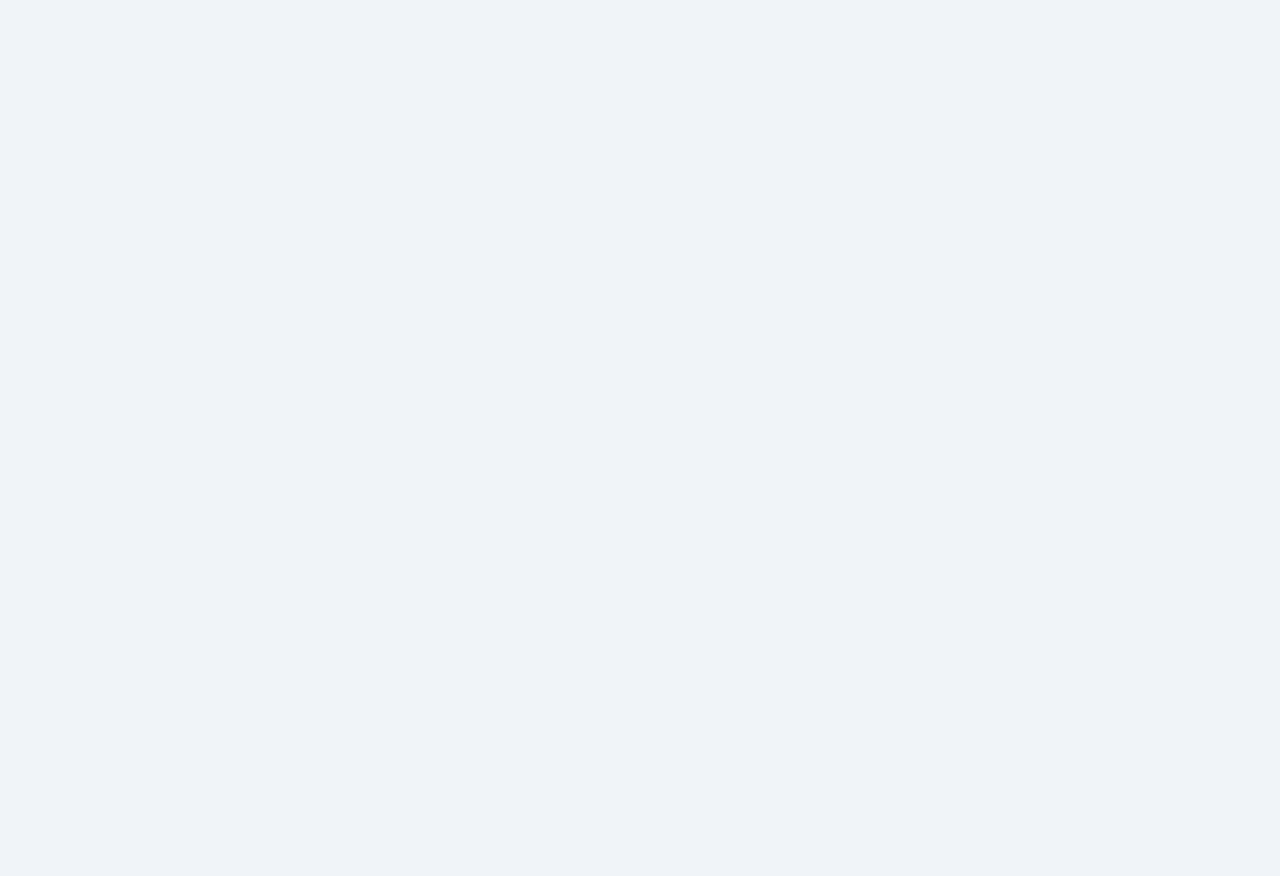
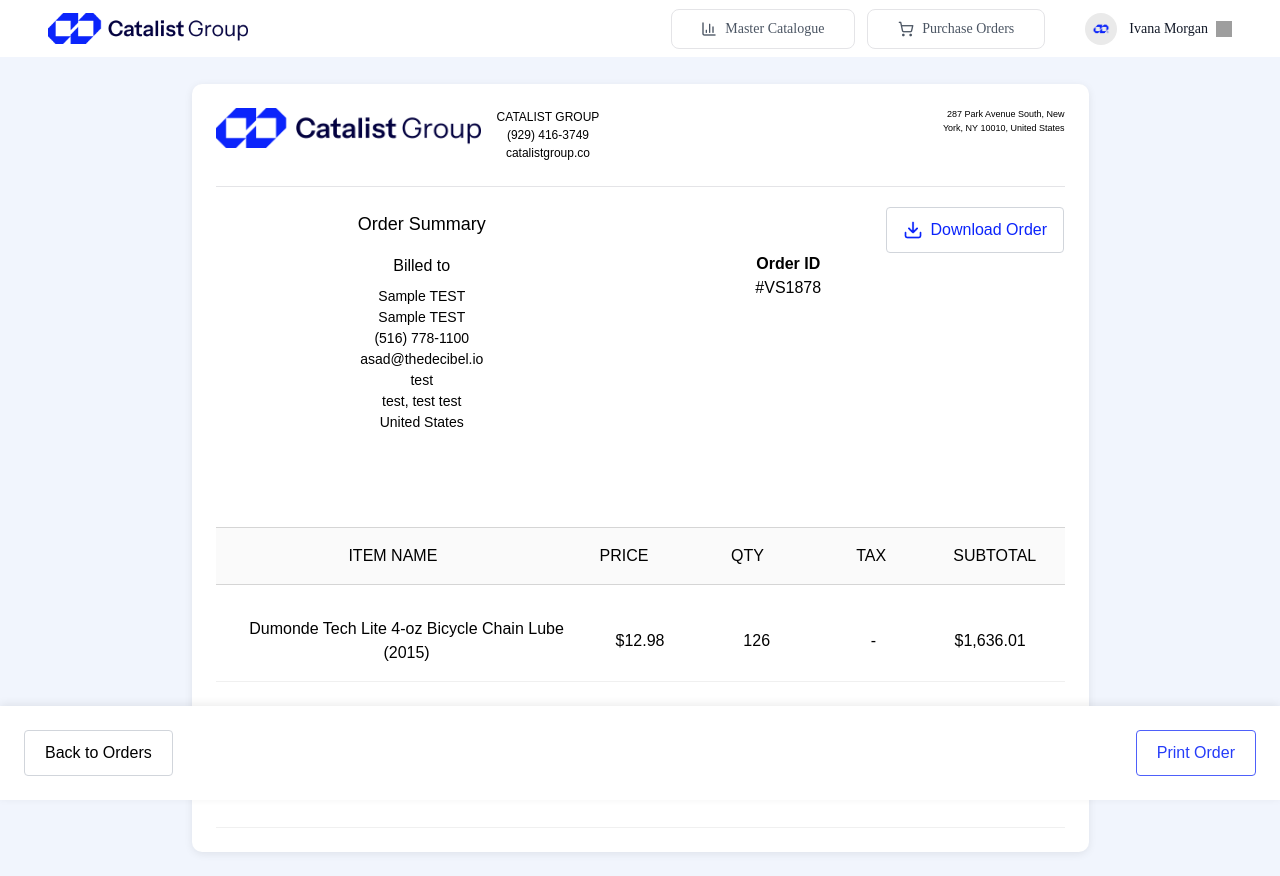
Before and after one commit to Iweisc/catalist, a React (Create React App) app: page /order-details/1 in a window 1280 px wide. Before the commit this address had no page. Before the commit the page ends 800 px from the top, so only its background shows below. Built offline with nearby package versions, Linux system fonts and the light colour scheme; grey boxes are pictures that could not be loaded.

Commit message:
feat: Add view order page

```diff
--- a/src/App.js
+++ b/src/App.js
@@ -3,6 +3,7 @@
 import LoginPage from './pages/LoginPage';
 import DashboardPage from './pages/DashboardPage';
 import PurchaseOrdersPage from './pages/PurchaseOrdersPage';
+import OrderDetailsPage from './pages/OrderDetailsPage';
 import MobileNav from './components/layout/MobileNav';
 import './App.css';
 
@@ -16,6 +17,7 @@
           <Route path="/login" element={<LoginPage />} />
           <Route path="/dashboard" element={<DashboardPage />} />
           <Route path="/purchase-orders" element={<PurchaseOrdersPage />} />
+          <Route path="/order-details/:orderId" element={<OrderDetailsPage />} />
         </Routes>
       </div>
     </Router>
--- /dev/null
+++ b/src/pages/OrderDetailsPage/OrderDetailsPage.css
@@ -0,0 +1,208 @@
+.order-details-page {
+    background: #F1F5FD;
+    min-height: 100vh;
+}
+
+.order-details-content {
+    max-width: 1440px;
+    margin: 0 auto;
+    padding: 24px;
+}
+
+.page-title {
+    font-size: 24px;
+    font-weight: 500;
+    margin-bottom: 24px;
+}
+
+.order-summary-card {
+    background: #FFFFFF;
+    border-radius: 10px;
+    box-shadow: 0px 2px 8.4px rgba(0, 0, 0, 0.08);
+    padding: 24px;
+    max-width: 897px;
+    margin: 0 auto;
+}
+
+.card-header {
+    display: flex;
+    justify-content: space-between;
+    padding-bottom: 24px;
+    border-bottom: 1px solid #E4E4E7;
+}
+
+.company-info {
+    display: flex;
+    gap: 16px;
+}
+
+.company-logo {
+    /* position: relative; */
+}
+
+.company-text {
+    /* position: relative; */
+}
+
+.company-info img {
+    height: 40px;
+}
+
+.company-info p {
+    margin: 0;
+    font-size: 12px;
+}
+
+.company-address p {
+    margin: 0;
+    font-size: 9px;
+    text-align: right;
+}
+
+.card-body {
+    display: grid;
+    grid-template-columns: 1fr 1fr;
+    padding: 24px 0;
+    gap: 24px;
+}
+
+.billed-to h2 {
+    font-size: 18px;
+    font-weight: 500;
+    margin-bottom: 16px;
+}
+
+.billed-to h3 {
+    font-size: 16px;
+    font-weight: 500;
+    margin-bottom: 8px;
+}
+
+.billed-to {
+    position: relative;
+}
+
+.billed-to p {
+    margin: 0;
+    font-size: 14px;
+    line-height: 1.5;
+}
+
+.order-id-section h3 {
+    font-size: 16px;
+    font-weight: 600;
+}
+
+.order-id-section {
+    position: relative;
+    left: -70px;
+    top: 41px;
+}
+
+.order-id-section p {
+    font-size: 16px;
+}
+
+.download-order button {
+    display: flex;
+    align-items: center;
+    gap: 8px;
+    background: #FFFFFF;
+    border: 1px solid #D1D5DB;
+    border-radius: 4px;
+    padding: 10px 16px;
+    color: #0B24FB;
+    cursor: pointer;
+    position: relative;
+    left: 670px;
+    top: -250px;
+}
+
+.download-order button img {
+    width: 20px;
+}
+
+.items-table {
+    border-top: 1px solid #D5D5D5;
+}
+
+.items-table .table-header,
+.items-table .table-row {
+    display: grid;
+    grid-template-columns: 3fr 1fr 1fr 1fr 1fr;
+    padding: 16px;
+}
+
+.items-table .table-header {
+    background: #FAFAFA;
+    font-weight: 500;
+    border-bottom: 1px solid #D5D5D5;
+}
+
+.items-table .table-body {
+    border: none;
+}
+
+.card-footer {
+    text-align: right;
+    padding-top: 24px;
+    border-top: 1px solid #D5D5D5;
+}
+
+.amount-due-txt {
+    font-size: large;
+    font-weight: 500;
+    position: relative;
+    left: 482px;
+}
+
+.amount-due-num{
+    font-size: large;
+    font-weight: 500;
+    position: relative;
+    left: 347px;
+    color: #0B24FB;
+    font-size: 18px;
+}
+
+.page-actions-container {
+    background: #FFFFFF;
+    padding: 24px;
+    position: fixed;
+    bottom: 0;
+    left: 0;
+    right: 0;
+    box-shadow: 0px -2px 8.4px rgba(0, 0, 0, 0.08);
+}
+
+.page-actions {
+    display: flex;
+    justify-content: space-between;
+}
+
+.back-to-orders-btn,
+.print-order-btn {
+    padding: 10px 20px;
+    border-radius: 4px;
+    cursor: pointer;
+    text-decoration: none;
+}
+
+.back-to-orders-btn {
+    border: 1px solid #D1D5DB;
+    background: #FFFFFF;
+    color: #000000;
+}
+
+.print-order-btn {
+    border: 1px solid #4E60FA;
+    background: #FFFFFF;
+    color: #253CF9;
+}
+
+.subtotal-amount{
+    font-size: large;
+    font-weight: 500;
+    position: relative;
+    left: 542px;
+}
--- /dev/null
+++ b/src/pages/OrderDetailsPage/OrderDetailsPage.jsx
@@ -0,0 +1,118 @@
+import React from 'react';
+import { useParams, Link } from 'react-router-dom';
+import Navbar from '../../components/layout/Navbar/Navbar';
+import './OrderDetailsPage.css';
+
+const OrderDetailsPage = () => {
+  const { orderId } = useParams();
+
+  // Mock data - in a real app, you'd fetch this based on orderId
+  const orderDetails = {
+    billedTo: {
+      name: 'Sample TEST',
+      company: 'Sample TEST',
+      phone: '(516) 778-1100',
+      email: 'asad@thedecibel.io',
+      addressLine1: 'test',
+      addressLine2: 'test, test test',
+      country: 'United States',
+    },
+    orderId: '#VS1878',
+    items: [
+      {
+        name: 'Dumonde Tech Lite 4-oz Bicycle Chain Lube (2015)',
+        price: '$12.98',
+        qty: 126,
+        tax: '-',
+        subtotal: '$1,636.01',
+      },
+    ],
+    subtotal: '$1,636.01',
+    amountDue: '$9,384.92',
+  };
+
+  return (
+    <div className="order-details-page">
+      <Navbar />
+      <div className="order-details-content">
+        <h1 className="page-title">Order ID {orderId}</h1>
+        <div className="order-summary-card">
+          <div className="card-header">
+            <div className="company-info">
+              <img src="/assets/logo.png" alt="Catalist Group" className="company-logo" />
+              <div className="company-text">
+                <p>CATALIST GROUP</p>
+                <p>(929) 416-3749</p>
+                <p>catalistgroup.co</p>
+              </div>
+            </div>
+            <div className="company-address">
+              <p>287 Park Avenue South, New</p>
+              <p>York, NY 10010, United States</p>
+            </div>
+          </div>
+          <div className="card-body">
+            <div className="billed-to">
+              <h2>Order Summary</h2>
+              <h3>Billed to</h3>
+              <p>{orderDetails.billedTo.name}</p>
+              <p>{orderDetails.billedTo.company}</p>
+              <p>{orderDetails.billedTo.phone}</p>
+              <p>{orderDetails.billedTo.email}</p>
+              <p>{orderDetails.billedTo.addressLine1}</p>
+              <p>{orderDetails.billedTo.addressLine2}</p>
+              <p>{orderDetails.billedTo.country}</p>
+            </div>
+            <div className="order-id-section">
+              <h3>Order ID</h3>
+              <p>{orderDetails.orderId}</p>
+            </div>
+            <div className="download-order">
+              <button>
+                <img src="/assets/icons/download.png" alt="Download Order" />
+                Download Order
+              </button>
+            </div>
+          </div>
+          <div className="items-table">
+            <div className="table-header">
+              <div>ITEM NAME</div>
+              <div>PRICE</div>
+              <div>QTY</div>
+              <div>TAX</div>
+              <div>SUBTOTAL</div>
+            </div>
+            <div className="table-body">
+              {orderDetails.items.map((item, index) => (
+                <div className="table-row" key={index}>
+                  <div>{item.name}</div>
+                  <div>{item.price}</div>
+                  <div>{item.qty}</div>
+                  <div>{item.tax}</div>
+                  <div>{item.subtotal}</div>
+                </div>
+              ))}
+
+              <div className='table-row'>
+                <span className='subtotal-amount'> Subtotal: $1,636.01 </span>
+              </div>
+
+              <div className='table-row'>
+                <span className='amount-due-txt'> Amount Due: </span> <span className='amount-due-num'> $9,384.92</span>
+              </div>
+            </div>
+          </div>
+
+        </div>
+        <div className="page-actions-container">
+            <div className="page-actions">
+                <Link to="/purchase-orders" className="back-to-orders-btn">Back to Orders</Link>
+                <button className="print-order-btn">Print Order</button>
+            </div>
+        </div>
+      </div>
+    </div>
+  );
+};
+
+export default OrderDetailsPage;
--- /dev/null
+++ b/src/pages/OrderDetailsPage/index.js
@@ -0,0 +1,3 @@
+import OrderDetailsPage from './OrderDetailsPage';
+
+export default OrderDetailsPage;
--- a/src/pages/PurchaseOrdersPage/PurchaseOrdersPage.jsx
+++ b/src/pages/PurchaseOrdersPage/PurchaseOrdersPage.jsx
@@ -1,8 +1,10 @@
 import React, { useState, useEffect } from 'react';
+import { useNavigate } from 'react-router-dom';
 import './PurchaseOrdersPage.css';
 import Navbar from '../../components/layout/Navbar/Navbar';
 
 const PurchaseOrdersPage = () => {
+  const navigate = useNavigate();
   const [searchTerm, setSearchTerm] = useState('');
   const [isMobile, setIsMobile] = useState(window.innerWidth < 768);
 
@@ -97,7 +99,7 @@
                     <span className="status-badge received">{order.status}</span>
                   </div>
                   <div>
-                    <button className="view-details-btn">View details</button>
+                    <button onClick={() => navigate(`/order-details/${order.id}`)} className="view-details-btn">View details</button>
                   </div>
                 </div>
               ))}
```
